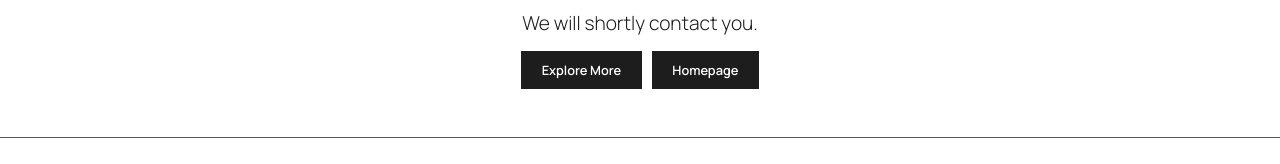
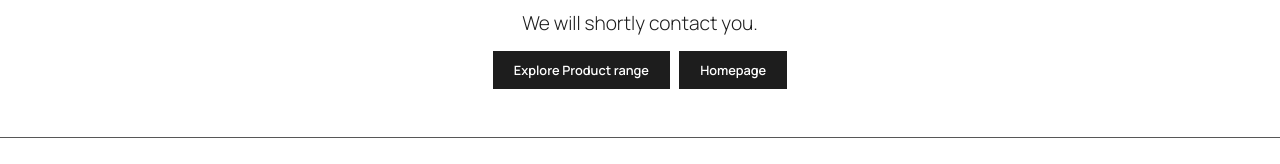
Before and after one commit to shubibees/solution-LFP, a website built with Parcel: page thank-you.html in a window 1280 px wide. Shown: the part 519-683 px from the top of the page. Built offline with nearby package versions, Linux system fonts and the light colour scheme.

Commit message:
update on thank you

```diff
--- a/thank-you.html
+++ b/thank-you.html
@@ -76,7 +76,7 @@
           We will shortly contact you.
         </div>
         <div class="links flex justify-center gap-3">
-          <a class="common-btn grey" href="/school-LFP/solutions-we-offer">Explore More</a>
+          <a class="common-btn grey" href="/school-LFP/solutions-we-offer">Explore Product range</a>
           <a class="common-btn grey" href="/school-LFP">Homepage</a>
         </div>
       </div>
```
